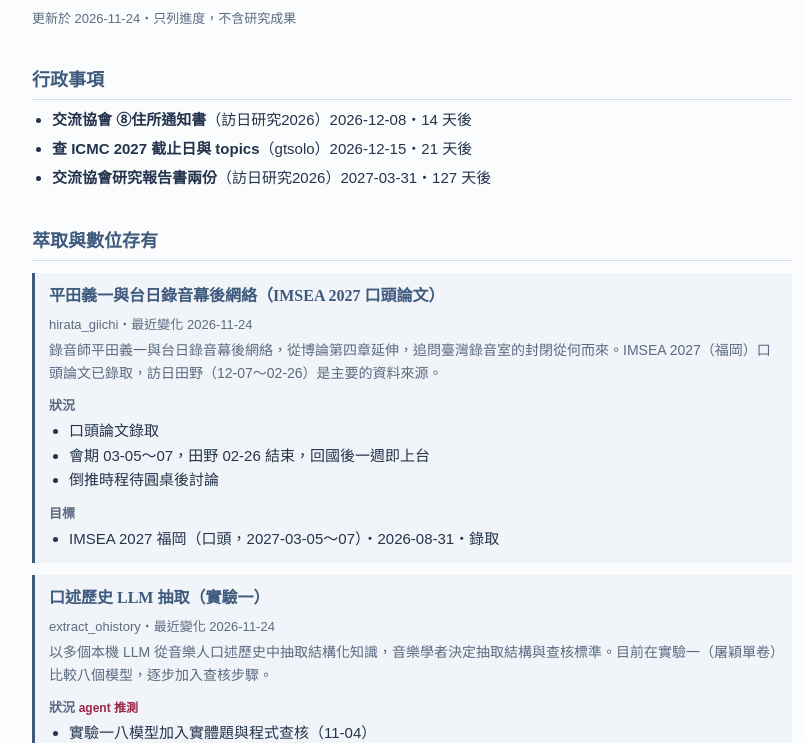
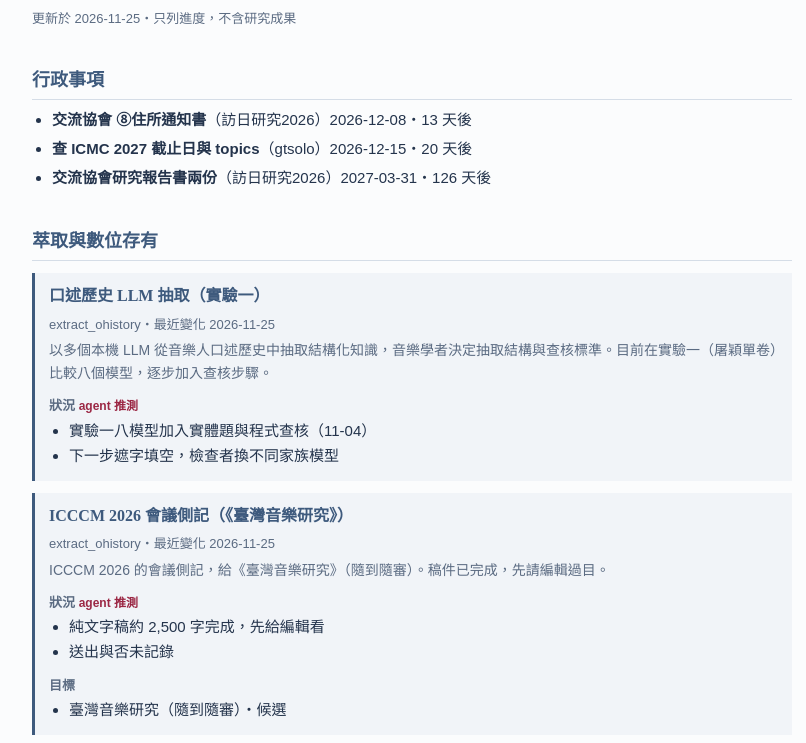
Before and after one commit to bkwmt/team-leader, a plain HTML site: page index.html in a window 1280 px wide. Shown: the part 56-799 px from the top of the page, without its empty margins (228-1034 px from the left). Drawn offline with Linux system fonts and the light colour scheme.

Commit message:
進度頁 2026-11-25

```diff
--- a/index.html
+++ b/index.html
@@ -18,18 +18,18 @@ p{margin:4px 0} ul{margin:2px 0;padding-left:20px} .meta{color:var(--muted);font
 .about{color:var(--muted);font-size:14px} .warn{color:var(--accent)} .guess{color:var(--accent);font-size:12px} .admin li{margin:4px 0}
 </style></head>
 <body><main>
-<h1>研究進度</h1><p class="meta">更新於 2026-11-24・只列進度，不含研究成果</p>
-<h2>行政事項</h2><ul class="admin"><li><b>交流協會 ⑧住所通知書</b>（訪日研究2026）2026-12-08・14 天後</li><li><b>查 ICMC 2027 截止日與 topics</b>（gtsolo）2026-12-15・21 天後</li><li><b>交流協會研究報告書兩份</b>（訪日研究2026）2027-03-31・127 天後</li></ul>
+<h1>研究進度</h1><p class="meta">更新於 2026-11-25・只列進度，不含研究成果</p>
+<h2>行政事項</h2><ul class="admin"><li><b>交流協會 ⑧住所通知書</b>（訪日研究2026）2026-12-08・13 天後</li><li><b>查 ICMC 2027 截止日與 topics</b>（gtsolo）2026-12-15・20 天後</li><li><b>交流協會研究報告書兩份</b>（訪日研究2026）2027-03-31・126 天後</li></ul>
 <h2>萃取與數位存有</h2>
+<section id="extract-ohistory"><h3><a href="#extract-ohistory">口述歷史 LLM 抽取（實驗一）</a></h3><p class="meta">extract_ohistory・最近變化 2026-11-25</p><p class="about">以多個本機 LLM 從音樂人口述歷史中抽取結構化知識，音樂學者決定抽取結構與查核標準。目前在實驗一（屠穎單卷）比較八個模型，逐步加入查核步驟。</p><h4>狀況 <span class="guess">agent 推測</span></h4><ul><li>實驗一八模型加入實體題與程式查核（11-04）</li><li>下一步遮字填空，檢查者換不同家族模型</li></ul></section>
+<section id="icccm-report-tmr"><h3><a href="#icccm-report-tmr">ICCCM 2026 會議側記（《臺灣音樂研究》）</a></h3><p class="meta">extract_ohistory・最近變化 2026-11-25</p><p class="about">ICCCM 2026 的會議側記，給《臺灣音樂研究》（隨到隨審）。稿件已完成，先請編輯過目。</p><h4>狀況 <span class="guess">agent 推測</span></h4><ul><li>純文字稿約 2,500 字完成，先給編輯看</li><li>送出與否未記錄</li></ul><h4>目標</h4><ul><li>臺灣音樂研究（隨到隨審）・候選</li></ul></section>
 <section id="hirata-imsea2027"><h3><a href="#hirata-imsea2027">平田義一與台日錄音幕後網絡（IMSEA 2027 口頭論文）</a></h3><p class="meta">hirata_giichi・最近變化 2026-11-24</p><p class="about">錄音師平田義一與台日錄音幕後網絡，從博論第四章延伸，追問臺灣錄音室的封閉從何而來。IMSEA 2027（福岡）口頭論文已錄取，訪日田野（12-07～02-26）是主要的資料來源。</p><h4>狀況</h4><ul><li>口頭論文錄取</li><li>會期 03-05～07，田野 02-26 結束，回國後一週即上台</li><li>倒推時程待圓桌後討論</li></ul><h4>目標</h4><ul><li>IMSEA 2027 福岡（口頭，2027-03-05～07）・2026-08-31・錄取</li></ul></section>
-<section id="extract-ohistory"><h3><a href="#extract-ohistory">口述歷史 LLM 抽取（實驗一）</a></h3><p class="meta">extract_ohistory・最近變化 2026-11-24</p><p class="about">以多個本機 LLM 從音樂人口述歷史中抽取結構化知識，音樂學者決定抽取結構與查核標準。目前在實驗一（屠穎單卷）比較八個模型，逐步加入查核步驟。</p><h4>狀況 <span class="guess">agent 推測</span></h4><ul><li>實驗一八模型加入實體題與程式查核（11-04）</li><li>下一步遮字填空，檢查者換不同家族模型</li></ul></section>
-<section id="icccm-report-tmr"><h3><a href="#icccm-report-tmr">ICCCM 2026 會議側記（《臺灣音樂研究》）</a></h3><p class="meta">extract_ohistory・最近變化 2026-11-24</p><p class="about">ICCCM 2026 的會議側記，給《臺灣音樂研究》（隨到隨審）。稿件已完成，先請編輯過目。</p><h4>狀況 <span class="guess">agent 推測</span></h4><ul><li>純文字稿約 2,500 字完成，先給編輯看</li><li>送出與否未記錄</li></ul><h4>目標</h4><ul><li>臺灣音樂研究（隨到隨審）・候選</li></ul></section>
 <section id="ghouse-sna"><h3><a href="#ghouse-sna">戰後台灣流行音樂幕後合作網絡（ghouse SNA／reread）</a></h3><p class="meta">ghouse・最近變化 2026-11-24</p><p class="about">戰後臺灣流行音樂幕後合作網絡的 SNA 主線，以及重讀博論材料的 reread 子專案，是 PASMA 與 ISMIR 論文的來源。目前沒有設定新的投稿目標。</p><h4>狀況 <span class="guess">agent 推測</span></h4><ul><li>無期刊或會議目標</li><li>SNA 日誌停在 06-22，reread 停在 08-26</li></ul></section>
 <section id="jp-music-network"><h3><a href="#jp-music-network">日本發行專輯合作網絡</a></h3><p class="meta">JP_music_network・最近變化 2026-11-24</p><p class="about">以 Discogs 的日本發行專輯 credits 建立合作網絡，是 ghouse 的姊妹研究線，用來對照臺灣的情況。</p><h4>狀況 <span class="guess">agent 推測</span></h4><ul><li>組織節點與 U 型 modularity 觀察</li><li>下一步以 LLM 從 notes 抽取 credits</li></ul></section>
 <section id="ismir2026-postwar"><h3><a href="#ismir2026-postwar">ISMIR 2026 戰後篇（Paper 459，PASMA）</a></h3><p class="meta">my_papers・最近變化 2026-11-23</p><p class="about">以 PASMA 封套資料建立戰後臺灣流行音樂的幕後合作網絡，再以聲學分析檢驗「常一起合作的人聽起來相像」。ISMIR 2026 錄取並獲最佳論文提名，11 月在阿布達比發表。</p><h4>狀況</h4><ul><li>已發表（最佳論文提名，未獲獎）</li><li>擴寫 TISMIR 期刊版</li><li>PASMA 網站內容審閱與陳志遠生年勘誤（論文 1941、網站 1950）待處理</li></ul><h4>目標</h4><ul><li>ISMIR 2026・2026-08-03・錄取</li><li>TISMIR（ISMIR 論文擴充為期刊版；最佳論文提名者擴寫投稿為不成文慣例，隨時收稿，截止日未定）・進行中</li></ul></section>
 <section id="ntubonn-mecad"><h3><a href="#ntubonn-mecad">NTU-Bonn mecad 抽取與可視化</a></h3><p class="meta">NTU-Bonn・最近變化 2026-11-23</p><p class="about">台德合作計畫（NSTC-DFG 2027–2030）中由我負責的歷史資料抽取與可視化。德方負責事件資料庫與前端，台方負責方法與分析；正式經費開始前要交付事件篩選與學術摘要抽取的 pilot。</p><h4>狀況</h4><ul><li>海報錄取，楊建章與 Tobias Janz 的 panel 未錄（與投稿時「偏好 panel」相反）</li><li>P0–P3 全量完成，學術摘要 pilot 未開始</li></ul><h4>目標</h4><ul><li>IMSEA 2027 海報（與蘇黎合投）・2026-08-31・錄取</li><li>台北 kick-off workshop（2027-03 初，日期暫定）・2027-03-01・進行中</li></ul></section>
 <section id="prewar-stem-tagging"><h3><a href="#prewar-stem-tagging">戰前 78 轉分軌自動標註</a></h3><p class="meta">prewar_stem_tagging・最近變化 2026-11-18</p><p class="about">戰前 78 轉錄音經 demucs 分軌後，自動標註純樂器、純雜音等片段，作為資料增強素材庫，下游是鈞右的 RoFormer 預訓練。主管線在工作站，mac 端負責黃金標準試聽工具與公開站。</p><h4>狀況 <span class="guess">agent 推測</span></h4><ul><li>4／8／10 秒三種窗長全量完成並公開</li><li>黃金標準兩輪（各 120 窗）0 筆，等使用者標註</li><li>尚未通知鈞右下載區新選項</li></ul></section>
-<section id="muhou-journal-ab"><h3><a href="#muhou-journal-ab">博論改寫兩篇英文期刊（A 事件史、B 方法論）</a></h3><p class="meta">my_papers・最近變化 2026-08-04</p><p class="about">把博論拆寫成兩篇英文期刊論文：A 篇寫錄音實踐的標準化（事件史），B 篇寫以幕後為方法（方法論）。由 Claude 出英文初稿、作者逐節重寫，原訂兩篇同時投出。</p><h4>狀況</h4><ul><li>骨架 v2 已建（08-04）</li><li>待決定 muhou 英文注解與交付節奏</li><li>照現況年底投出會來不及，三條路（加快、先投 A 篇、延到訪日後）圓桌結束後再討論</li></ul><p class="warn">注意：照現況會來不及：可加快、修改內容或轉投其他會議</p><p class="warn">注意：WORKLOG 已 112 天沒有紀錄</p><h4>目標</h4><ul><li>Ethnomusicology／Ethnomusicology Forum（刊物未綁定）・2026-12-31・進行中</li></ul></section>
+<section id="muhou-journal-ab"><h3><a href="#muhou-journal-ab">博論改寫兩篇英文期刊（A 事件史、B 方法論）</a></h3><p class="meta">my_papers・最近變化 2026-08-04</p><p class="about">把博論拆寫成兩篇英文期刊論文：A 篇寫錄音實踐的標準化（事件史），B 篇寫以幕後為方法（方法論）。由 Claude 出英文初稿、作者逐節重寫，原訂兩篇同時投出。</p><h4>狀況</h4><ul><li>骨架 v2 已建（08-04）</li><li>待決定 muhou 英文注解與交付節奏</li><li>照現況年底投出會來不及，三條路（加快、先投 A 篇、延到訪日後）圓桌結束後再討論</li></ul><p class="warn">注意：照現況會來不及：可加快、修改內容或轉投其他會議</p><p class="warn">注意：WORKLOG 已 113 天沒有紀錄</p><h4>目標</h4><ul><li>Ethnomusicology／Ethnomusicology Forum（刊物未綁定）・2026-12-31・進行中</li></ul></section>
 <h2>音樂分析與表演應用</h2>
 <section id="jazzification"><h3><a href="#jazzification">Jazzification</a></h3><p class="meta">Jazzification・最近變化 2026-11-24</p><p class="about">以爵士樂 corpus 試驗 rule based 為主的音樂分析，也不排斥以計算方法發展互動式的音樂與表演應用。</p><h4>狀況 <span class="guess">agent 推測</span></h4><ul><li>全資料庫 quantize 完成（456 首 solo）</li><li>下一步三連音偵測、跨小節連結線、抽聽驗證</li></ul></section>
 <section id="gtsolo"><h3><a href="#gtsolo">吉他即興音訊＋手部影像資料集與無監督 token</a></h3><p class="meta">gtsolo・最近變化 2026-11-23</p><p class="about">錄製本人的電吉他即興 solo，同步取得 DI 與按弦手影像，不逐音標註，讓模型自己找出演奏單位再做 solo 生成。先以 iPhone 做前導實驗，正式錄製一次做完（光學動作捕捉＋多視角影片＋音訊）。</p><h4>狀況</h4><ul><li>題目成形，文獻收集進行中</li><li>前導實驗出國前開始</li><li>ICMC 走哪一條路未定</li></ul><h4>目標</h4><ul><li>ICMC 2027 桃園（短論文，截止日未公布）・候選</li></ul><h4>里程碑</h4><ul><li>iPhone 前導實驗・2026-12-06</li></ul></section>
```
